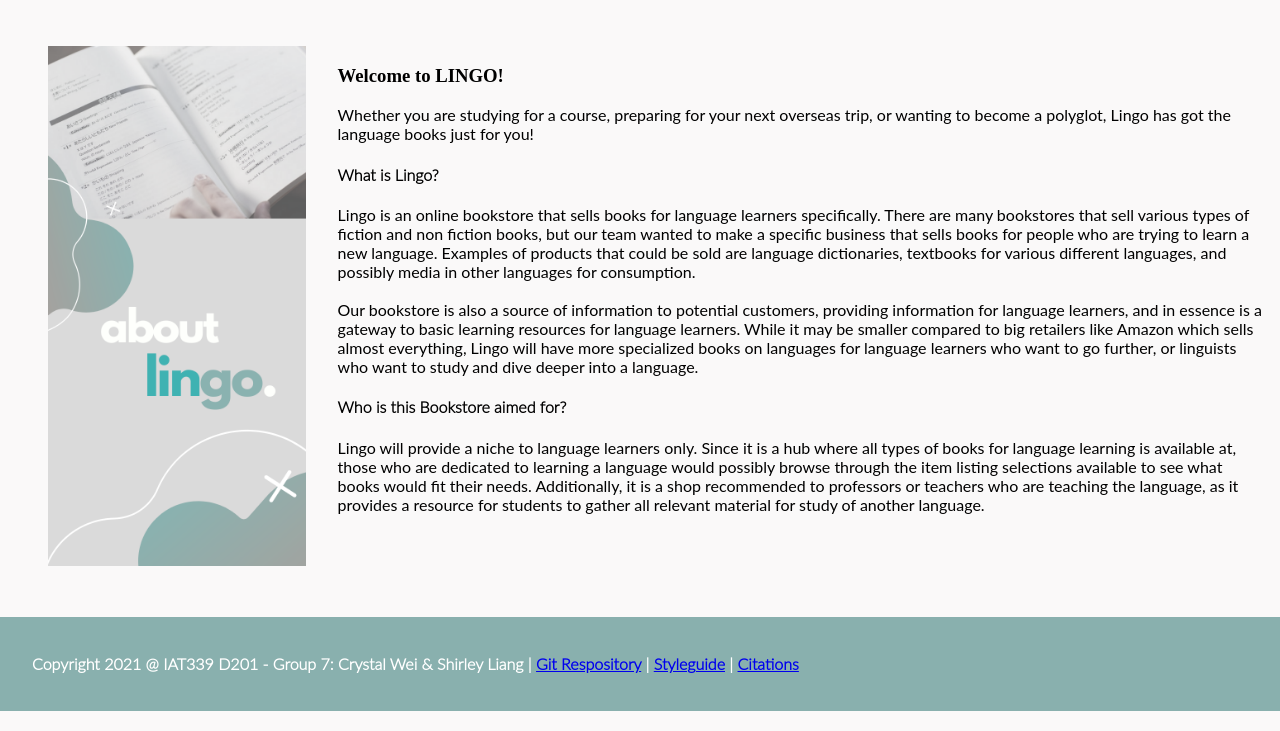
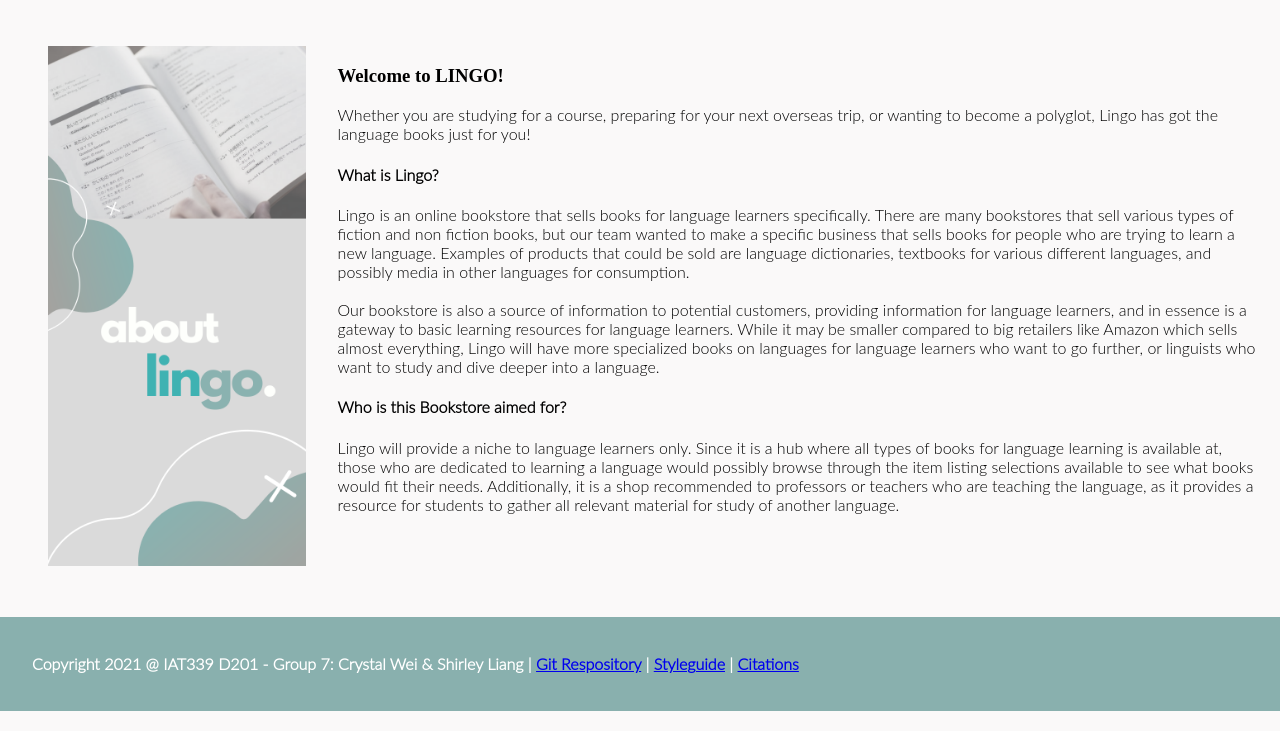
Before and after one commit to snowpear97/IAT339_P02, a plain HTML site: page aboutus.html in a window 1280 px wide. Shown: the part 69-800 px from the top of the page. Drawn offline with Linux system fonts and the light colour scheme.

Commit message:
Changed the Font for <p>

```diff
--- a/css/main.css
+++ b/css/main.css
@@ -410,7 +410,7 @@ h4 {
 }
 
 p {
-  font-family: "Lato";
+  font-family: "Lato Light";
 }
 
 /*****************************
```
